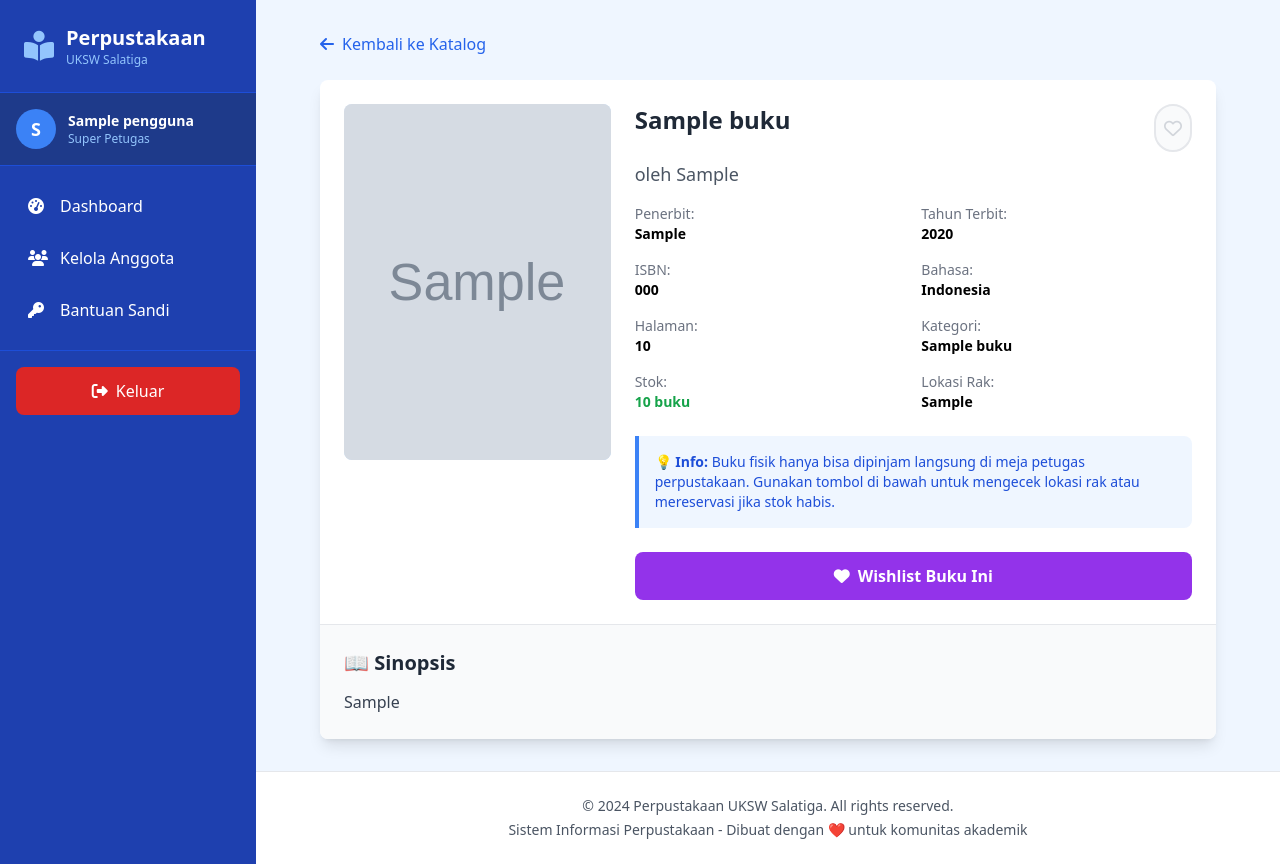
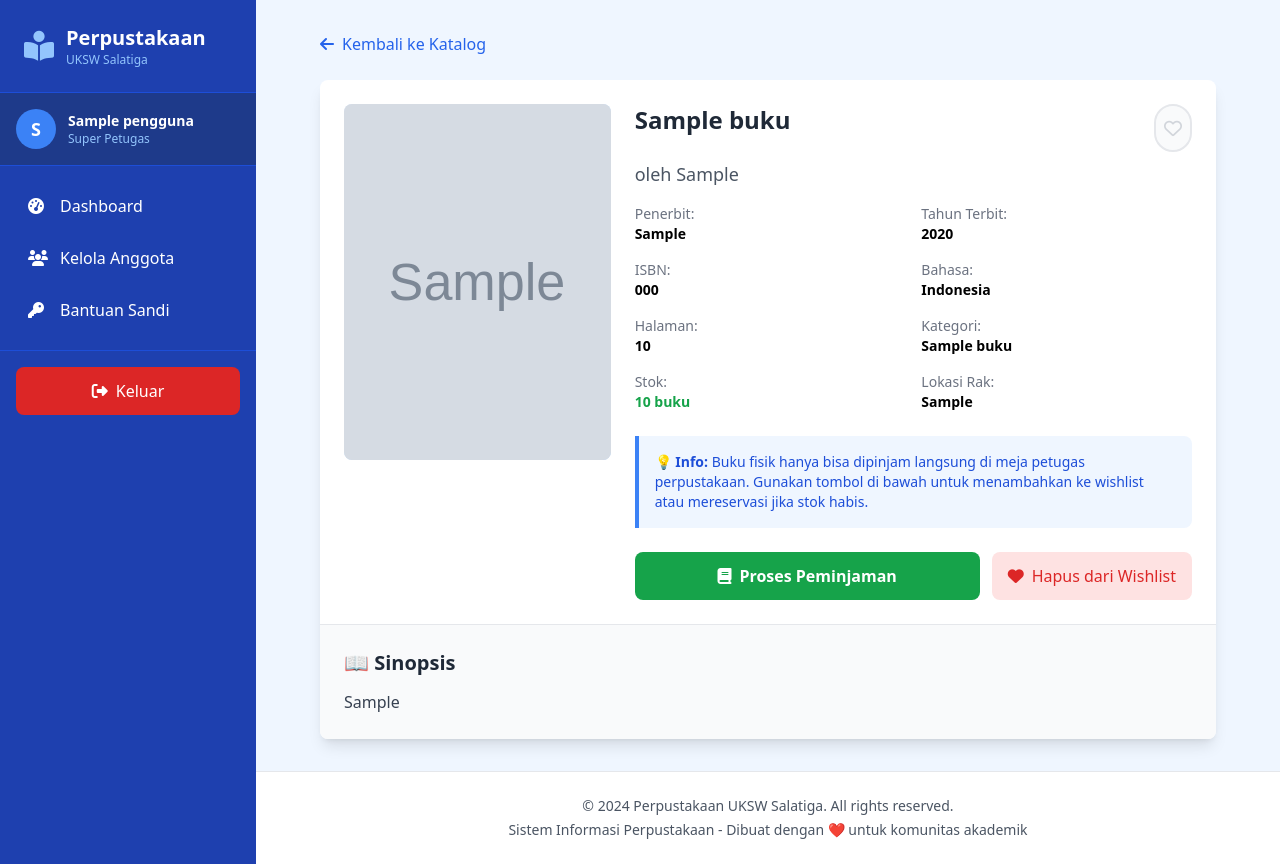
Before and after one commit to 682023025-wq/website_perpustakaan_uksw, a Flask app: page /anggota/detail_buku/1 in a window 1280 px wide. Run offline with Flask 3, Linux system fonts and the light colour scheme; a user stored in the database is signed in; tables that the repository leaves empty hold one stand-in row (values such as "Sample post"); grey boxes marked "Sample" are stand-in pictures; some libraries are stand-ins or nearby versions.

Commit message:
update branch

```diff
--- a/perpustakaan_uksw/templates/anggota/detail_buku.html
+++ b/perpustakaan_uksw/templates/anggota/detail_buku.html
@@ -108,27 +108,46 @@
                 <div class="bg-blue-50 border-l-4 border-blue-500 p-4 mb-6 rounded-r-lg">
                     <p class="text-blue-700 text-sm">
                         💡 <strong>Info:</strong> Buku fisik hanya bisa dipinjam langsung di meja petugas perpustakaan.
-                        Gunakan tombol di bawah untuk mengecek lokasi rak atau mereservasi jika stok habis.
+                        Gunakan tombol di bawah untuk menambahkan ke wishlist atau mereservasi jika stok habis.
                     </p>
                 </div>
 
                 <!-- Action Buttons -->
                 <div class="flex flex-col sm:flex-row gap-3 mt-6">
-                    <!-- Tombol Utama (Primary Action) - Flex-1 -->
                     {% if buku.stok_tersedia > 0 %}
-                    <button class="flex-1 bg-purple-600 hover:bg-purple-700 text-white font-semibold py-3 px-4 rounded-lg transition-colors">
-                        <i class="fas fa-heart mr-2"></i>Wishlist Buku Ini
-                    </button>
+                    <!-- Buku tersedia - tampilkan tombol Pinjam (ke detail untuk proses pinjam) -->
+                    <a href="{{ url_for('anggota.detail_buku', id=buku.id) }}"
+                       class="flex-1 bg-green-600 hover:bg-green-700 text-white font-semibold py-3 px-4 rounded-lg transition-colors text-center">
+                        <i class="fas fa-book mr-2"></i>Proses Peminjaman
+                    </a>
                     {% else %}
-                    <form method="POST" action="{{ url_for('anggota.wishlist_action') }}" class="flex-1">
+                    <!-- Buku habis - tampilkan tombol Reservasi -->
+                    <form method="POST" action="{{ url_for('anggota.reservasi_saya') }}" class="flex-1">
                         <input type="hidden" name="id_buku" value="{{ buku.id }}">
-                        <input type="hidden" name="action" value="tambah">
-                        <input type="hidden" name="next_page" value="anggota.detail_buku">
-                        <button type="submit" class="w-full bg-purple-600 hover:bg-purple-700 text-white font-semibold py-3 px-4 rounded-lg transition-colors">
-                            <i class="fas fa-heart mr-2"></i>Wishlist Buku Ini
+                        <input type="hidden" name="action" value="reservasi">
+                        <button type="submit" class="w-full bg-orange-600 hover:bg-orange-700 text-white font-semibold py-3 px-4 rounded-lg transition-colors">
+                            <i class="fas fa-bell mr-2"></i>Reservasi Buku Ini
                         </button>
                     </form>
                     {% endif %}
+
+                    <!-- Tombol Wishlist (Secondary Action) -->
+                    <form method="POST" action="{{ url_for('anggota.toggle_wishlist', id_buku=buku.id) }}" class="flex-shrink-0">
+                        <input type="hidden" name="next_page" value="{{ url_for('anggota.detail_buku', id=buku.id) }}">
+                        {% if sudah_di_wishlist %}
+                        <button type="submit"
+                                class="px-4 py-3 bg-red-100 hover:bg-red-200 text-red-600 rounded-lg transition-colors font-medium"
+                                title="Hapus dari Wishlist">
+                            <i class="fas fa-heart mr-2"></i>Hapus dari Wishlist
+                        </button>
+                        {% else %}
+                        <button type="submit"
+                                class="px-4 py-3 bg-purple-100 hover:bg-purple-200 text-purple-600 rounded-lg transition-colors font-medium"
+                                title="Tambah ke Wishlist">
+                            <i class="far fa-heart mr-2"></i>Wishlist
+                        </button>
+                        {% endif %}
+                    </form>
                 </div>
             </div>
         </div>
```
Also changed, not shown: perpustakaan_uksw/templates/anggota/katalog.html (+35 -0 lines), 1 other file.
